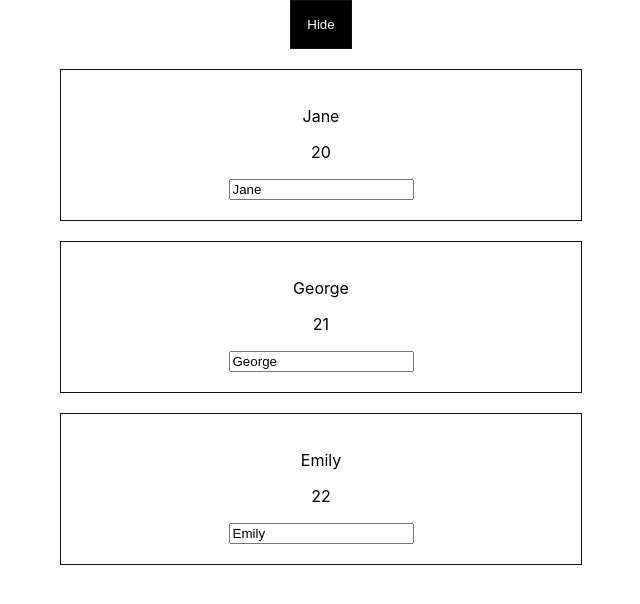
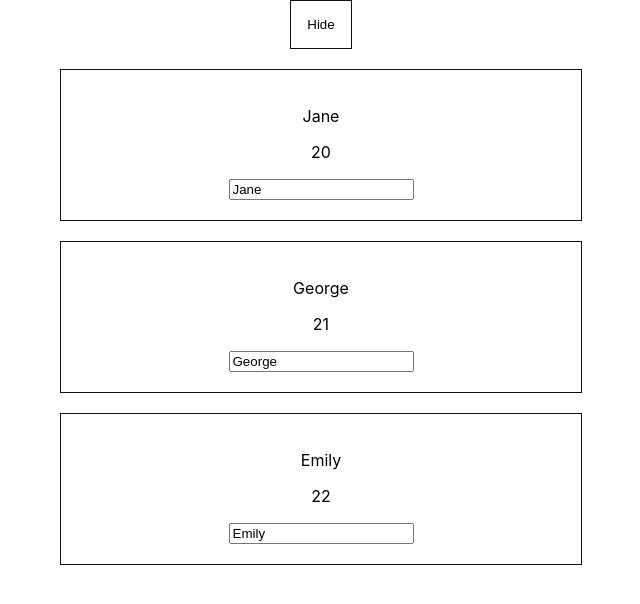
Before and after one commit to htutwaiphyoe/Mastering-React, a React (Create React App) app: page / in a window 1280 px wide. Both pictures are taken after a click on the button "Show". Shown: the top 604 px of the page, without its empty margins (319-959 px from the left). Built offline with nearby package versions, Linux system fonts and the light colour scheme.

Commit message:
CSS Modules

```diff
--- a/src/App.css
+++ /dev/null
@@ -1,3 +0,0 @@
-.App {
-    text-align: center;
-}
--- a/src/App.js
+++ b/src/App.js
@@ -1,6 +1,5 @@
 import React from "react";
-import styled from "styled-components";
-import "./App.css";
+import classes from "./App.module.css";
 import Person from "./Person/Person";
 class App extends React.Component {
     state = {
@@ -35,17 +34,6 @@ class App extends React.Component {
         this.setState({ persons });
     };
     render() {
-        const StyleBtn = styled.button`
-            background: ${(props) => (props.show ? "black" : "white")};
-            color: ${(props) => (props.show ? "white" : "black")};
-            border: 1px solid #111;
-            padding: 16px;
-            &:hover {
-                background: ${(props) => (props.show ? "white" : "black")};
-                color: ${(props) => (props.show ? "black" : "white")};
-            }
-        `;
-
         let element = null;
         if (this.state.show) {
             element = this.state.persons.map((person, index) => (
@@ -60,10 +48,10 @@ class App extends React.Component {
             ));
         }
         return (
-            <div className="App">
-                <StyleBtn onClick={this.togglePersonHandler} show={this.state.show}>
+            <div className={classes.App}>
+                <button onClick={this.togglePersonHandler} className={classes.button}>
                     {this.state.show ? "Hide" : "Show"}
-                </StyleBtn>
+                </button>
                 {element}
             </div>
         );
--- /dev/null
+++ b/src/App.module.css
@@ -0,0 +1,14 @@
+.App {
+    text-align: center;
+}
+.button {
+    background: white;
+    color: black;
+    border: 1px solid #111;
+    padding: 16px;
+}
+
+.button:hover {
+    background: black;
+    color: white;
+}
--- a/src/Person/Person.js
+++ b/src/Person/Person.js
@@ -1,23 +1,12 @@
 import React from "react";
-import styled from "styled-components";
-
+import classes from "./Person.module.css";
 const Person = (props) => {
-    const StyleDiv = styled.div`
-        background: #fff;
-        border: 1px solid #111;
-        padding: 20px;
-        width: 60%;
-        margin: 20px auto;
-        @media only screen and (min-width: 600px) {
-            width: 480px;
-        }
-    `;
     return (
-        <StyleDiv>
+        <div className={classes.Person}>
             <p onClick={props.click}>{props.name}</p>
             <p>{props.age}</p>
             <input type="text" onChange={props.change} value={props.val} />
-        </StyleDiv>
+        </div>
     );
 };
 
--- /dev/null
+++ b/src/Person/Person.module.css
@@ -0,0 +1,12 @@
+.Person {
+    background: #fff;
+    border: 1px solid #111;
+    padding: 20px;
+    width: 60%;
+    margin: 20px auto;
+}
+@media only screen and (min-width: 600px) {
+    .Person {
+        width: 480px;
+    }
+}
```
